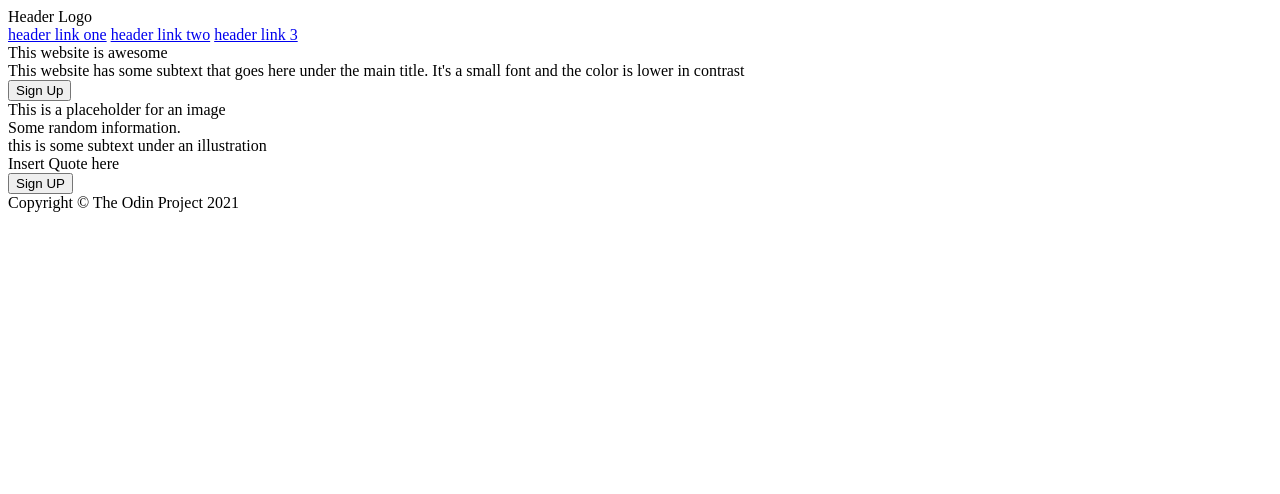
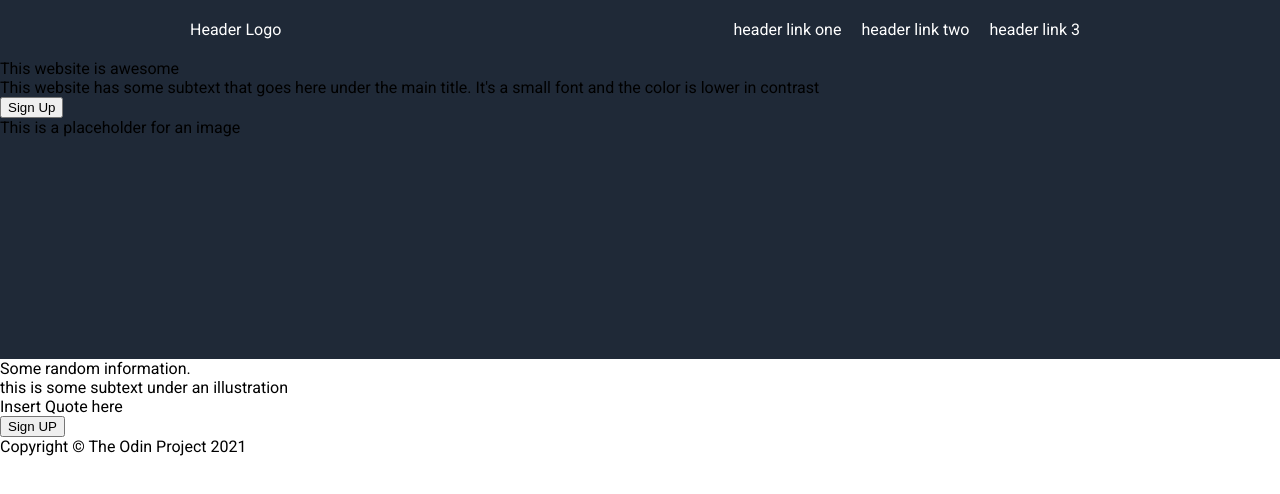
Before and after one commit to EOAyisire/odin-landing-page, a plain HTML site: page index.html in a window 1280 px wide. Drawn offline with Linux system fonts and the light colour scheme.

Commit message:
Styled the header section

```diff
--- a/index.html
+++ b/index.html
@@ -5,17 +5,20 @@
     <meta http-equiv="X-UA-Compatible" content="IE=edge">
     <meta name="viewport" content="width=device-width, initial-scale=1.0">
     <title>Odin Project Landing Page</title>
+    <link rel="stylesheet" href="style.css">
 </head>
 <body>
     <div class="header">
-        <div class="left">
-        Header Logo
+        <div class="logo">Header Logo</div>
+        <div class="links">
+            <ul>
+                <li><a href="#">header link one</a></li>
+                <li><a href="#">header link two</a></li>
+                <li> <a href="#">header link 3</a></li>
+            </ul>
         </div>
-        <div class="right">
-            <a href="#">header link one</a>
-            <a href="#">header link two</a>
-            <a href="#">header link 3</a>
-        </div>
+
+
     </div>
 
     <div class="hero">
--- a/style.css
+++ b/style.css
@@ -5,6 +5,44 @@ body{
     margin:0;
     overflow:hidden;
     font-family: Roboto, sans-serif;
+    display:column;
+
+}
+
+.header{
     display:flex;
-    flex-direction: column;
+    align-items: center;
+    justify-content:space-between;
+    padding:20px 40px;
+    background-color: #1f2937;
+
 }
+
+.logo{
+    color:white;
+    margin-left: 150px;
+}
+
+.links{
+    margin-right:150px;
+}
+
+ul{
+    list-style-type: none;
+    display:flex;
+    margin:0;
+
+
+
+}
+
+a{
+    text-decoration: none;
+    padding:10px;
+    color:white;
+}
+
+.hero{
+    height:300px;
+    background-color: #1f2937;
+}
```
